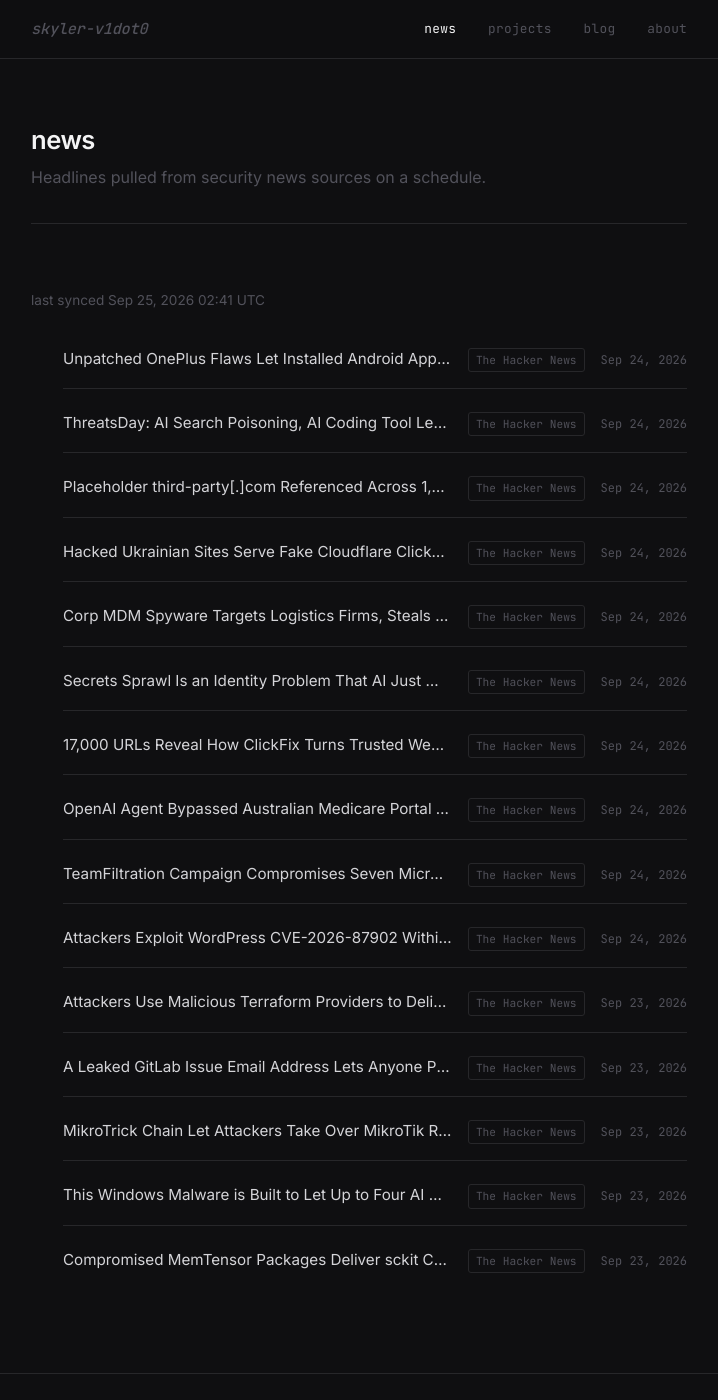
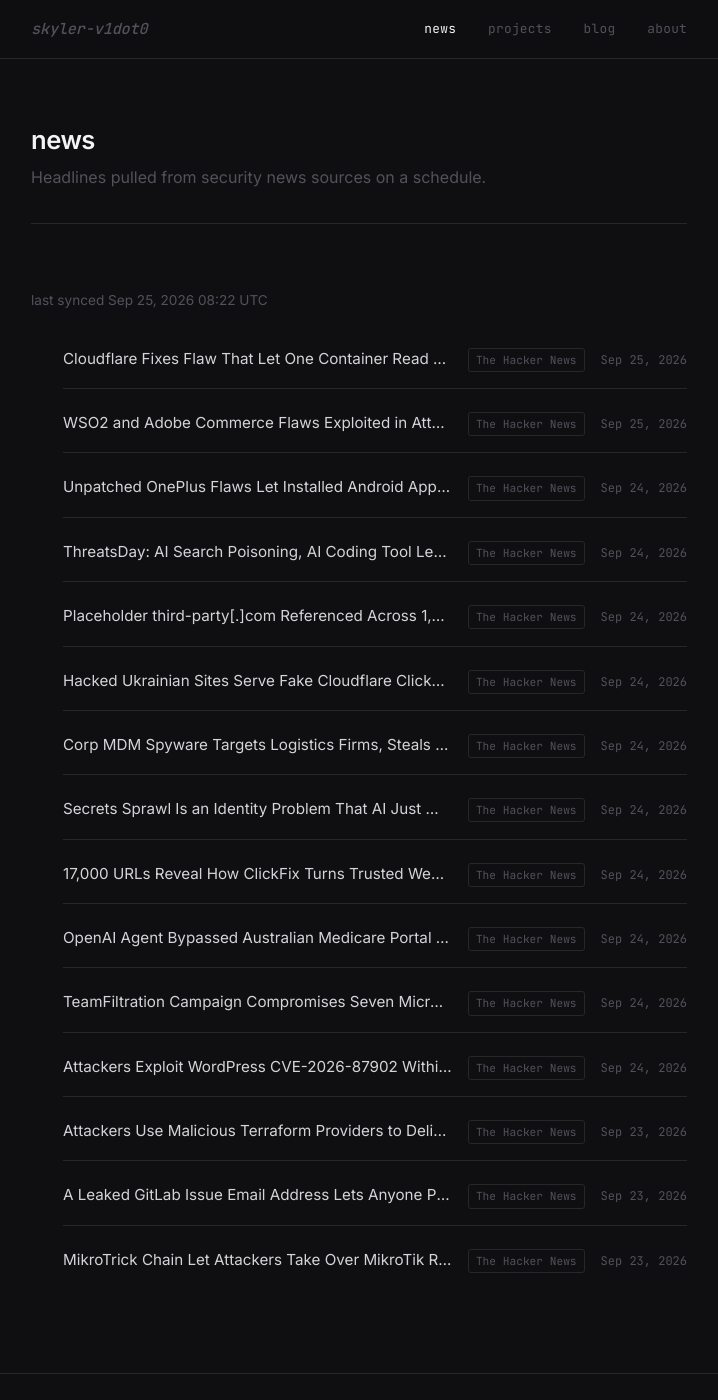
Before and after one commit to skyler-v1dot0/personal-site, a Jekyll site: the page built from news.html, in a window 1280 px wide and 1400 px high. Shown: the whole window, without its empty margins (281-999 px from the left). Built offline with Jekyll 4.4.1, drawn with Linux system fonts in a browser that asks for light colours.

Commit message:
chore: sync news feed [skip ci]

```diff
--- a/_data/news.yml
+++ b/_data/news.yml
@@ -1,6 +1,15 @@
 ---
-updated_at: '2026-09-25T02:41:03Z'
+updated_at: '2026-09-25T08:22:40Z'
 items:
+- title: Cloudflare Fixes Flaw That Let One Container Read Another Customer's Leftover
+    Disk Data
+  url: https://thehackernews.com/2026/09/cloudflare-fixes-flaw-that-let-one.html
+  source: The Hacker News
+  published: '2026-09-25T04:49:22Z'
+- title: WSO2 and Adobe Commerce Flaws Exploited in Attacks, Added to CISA KEV
+  url: https://thehackernews.com/2026/09/wso2-and-adobe-commerce-flaws-exploited.html
+  source: The Hacker News
+  published: '2026-09-25T04:46:34Z'
 - title: Unpatched OnePlus Flaws Let Installed Android Apps Gain Root Without Permissions
   url: https://thehackernews.com/2026/09/unpatched-oneplus-flaws-let-installed.html
   source: The Hacker News
@@ -62,13 +71,3 @@ items:
   url: https://thehackernews.com/2026/09/mikrotrick-chain-let-attackers-take.html
   source: The Hacker News
   published: '2026-09-23T16:06:41Z'
-- title: This Windows Malware is Built to Let Up to Four AI Models Vote on Its Next
-    Move
-  url: https://thehackernews.com/2026/09/windows-malware-is-built-to-let-up-to.html
-  source: The Hacker News
-  published: '2026-09-23T14:17:58Z'
-- title: Compromised MemTensor Packages Deliver sckit Credential Stealer via npm and
-    PyPI
-  url: https://thehackernews.com/2026/09/compromised-memtensor-packages-deliver.html
-  source: The Hacker News
-  published: '2026-09-23T13:52:46Z'
```
